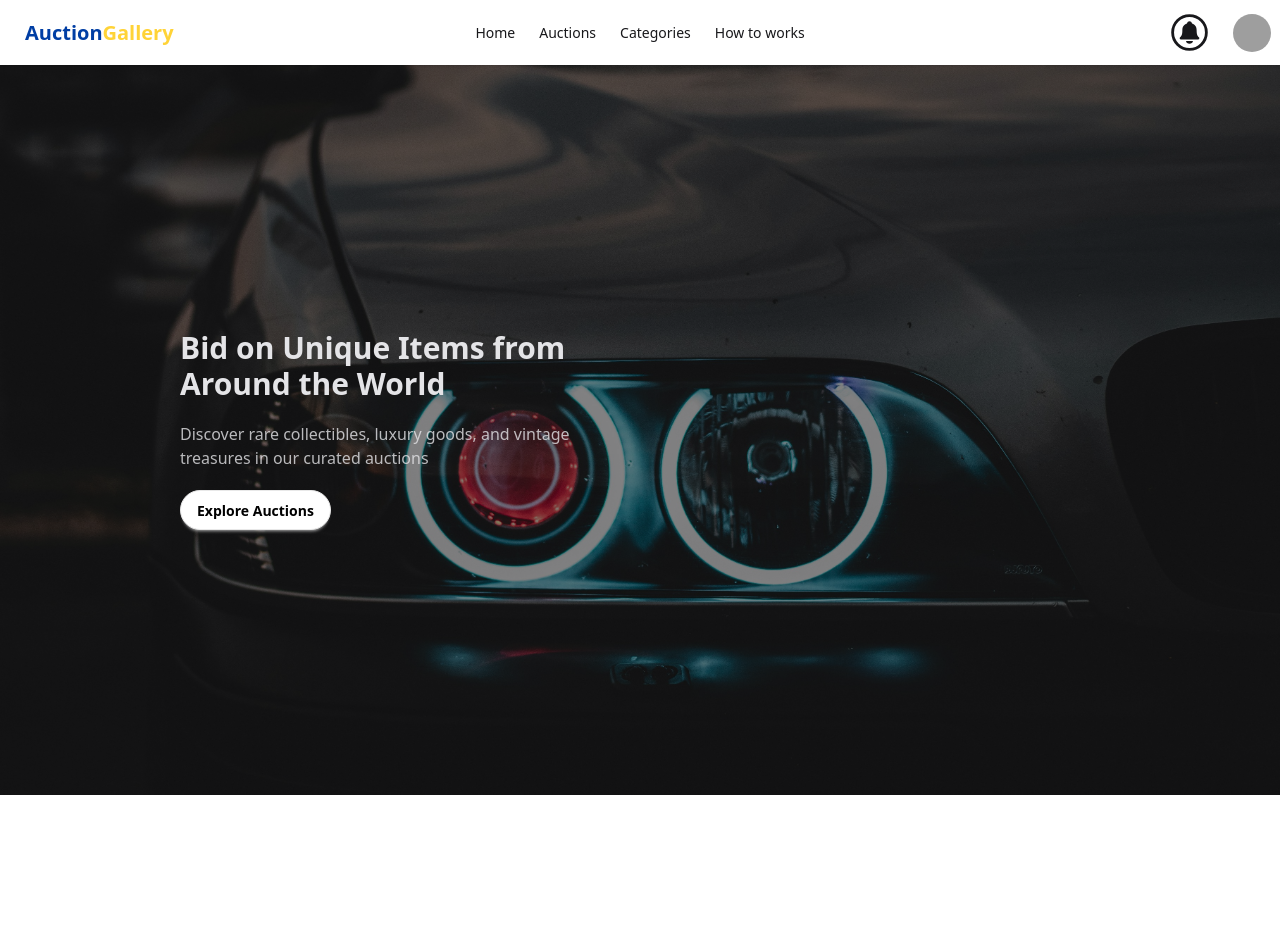
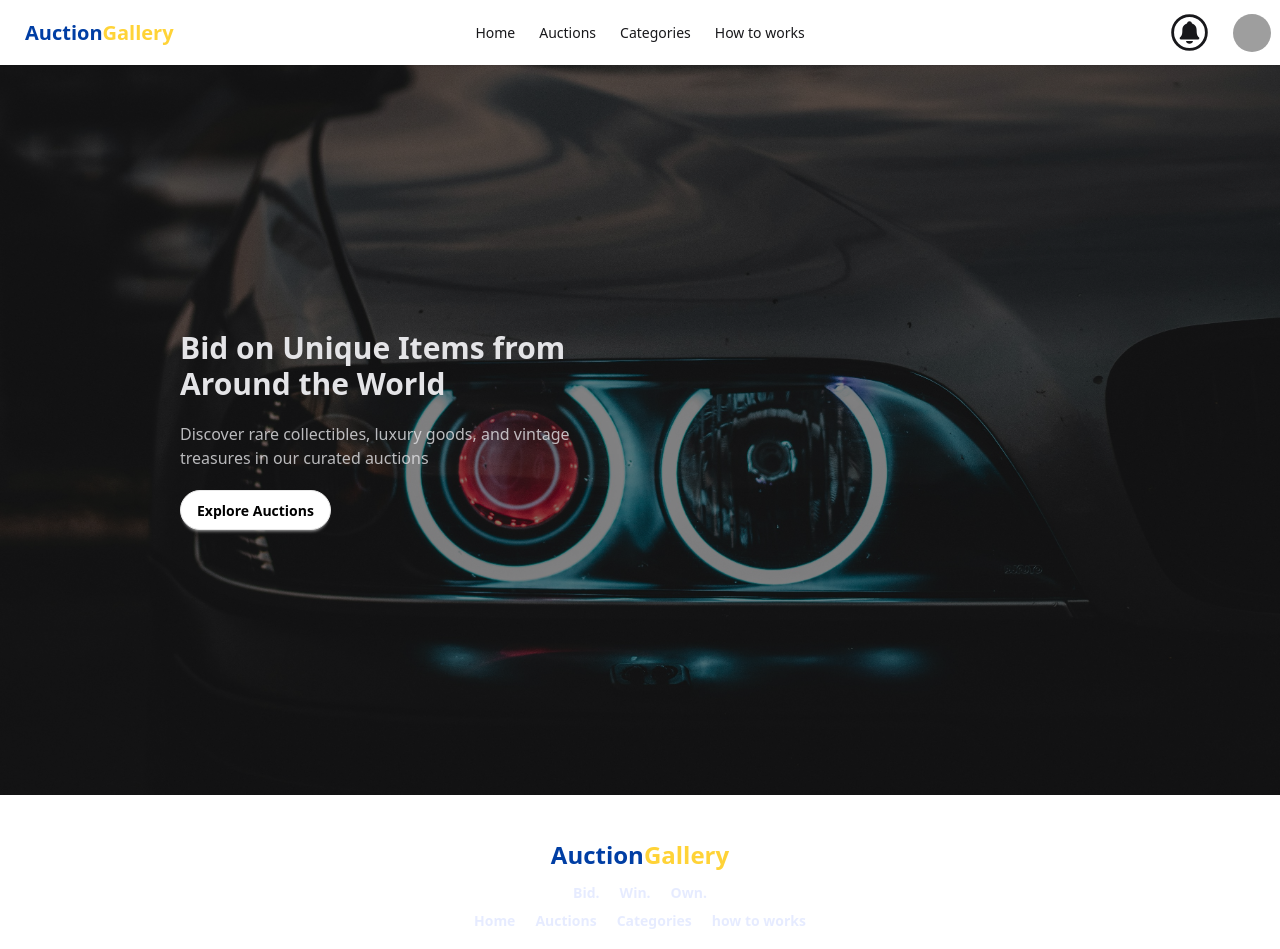
Before and after one commit to HimelDvNath/auction-gallery-using-react-API, a React (Vite) app: page / in a window 1280 px wide. Shown: the top 949 px of the page. Before the commit the page ends 800 px from the top, so only its background shows below. Built offline with nearby package versions, Linux system fonts and the light colour scheme; grey boxes are pictures that could not be loaded.

Commit message:
added footer component

```diff
--- a/src/App.jsx
+++ b/src/App.jsx
@@ -1,4 +1,5 @@
 import './App.css'
+import Footer from './components/Footer/Footer'
 import Hero from './components/Hero/Hero'
 import Navbar from './components/Navbar/Navbar'
 
@@ -7,6 +8,7 @@ function App() {
     <>
     <Navbar></Navbar>
     <Hero></Hero>
+    <Footer></Footer>
     </>
   )
 }
--- /dev/null
+++ b/src/components/Footer/Footer.jsx
@@ -0,0 +1,59 @@
+import React from "react";
+
+const Footer = () => {
+    return (
+        <div>
+            <footer className='footer footer-horizontal footer-center text-primary-content p-10'>
+                <aside>
+                    <p className='font-bold'>
+                        <a className='btn btn-ghost text-2xl mb-2'>
+                            <span className='text-[#003EA4]'>
+                                Auction
+                                <span className='text-[#FFD337] font-bold'>
+                                    Gallery
+                                </span>
+                            </span>
+                        </a>
+                        <br />
+                        <div className='justify-self-center mb-2'>
+                            <ul className='flex gap-5 test-base opacity-80'>
+                                <a href=''>
+                                    <li>Bid.</li>
+                                </a>
+                                <a href=''>
+                                    <li>Win.</li>
+                                </a>
+                                <a href=''>
+                                    <li>Own.</li>
+                                </a>
+                            </ul>
+                        </div>
+                        <div className='justify-self-center mb-2'>
+                            <ul className='flex gap-5 opacity-80'>
+                                <a href=''>
+                                    <li>Home</li>
+                                </a>
+                                <a href=''>
+                                    <li>Auctions</li>
+                                </a>
+                                <a href=''>
+                                    <li>Categories</li>
+                                </a>
+                                <a href=''>
+                                    <li>how to works</li>
+                                </a>
+                            </ul>
+                        </div>
+                    </p>
+                    <p>
+                        &copy; {new Date().getFullYear()} AuctionHub. All rights
+                        reserved.
+                    </p>
+                </aside>
+
+            </footer>
+        </div>
+    );
+};
+
+export default Footer;
```
